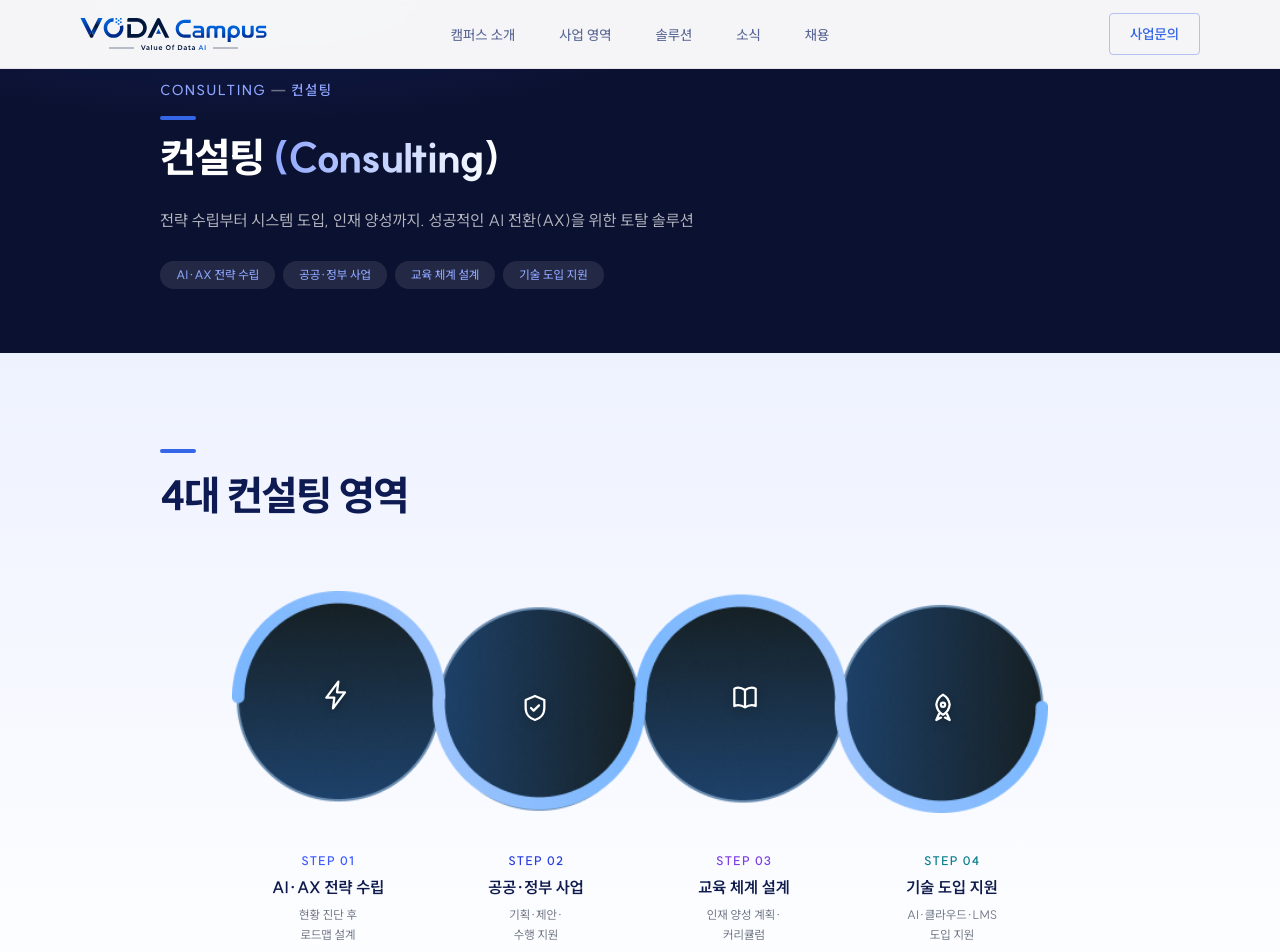
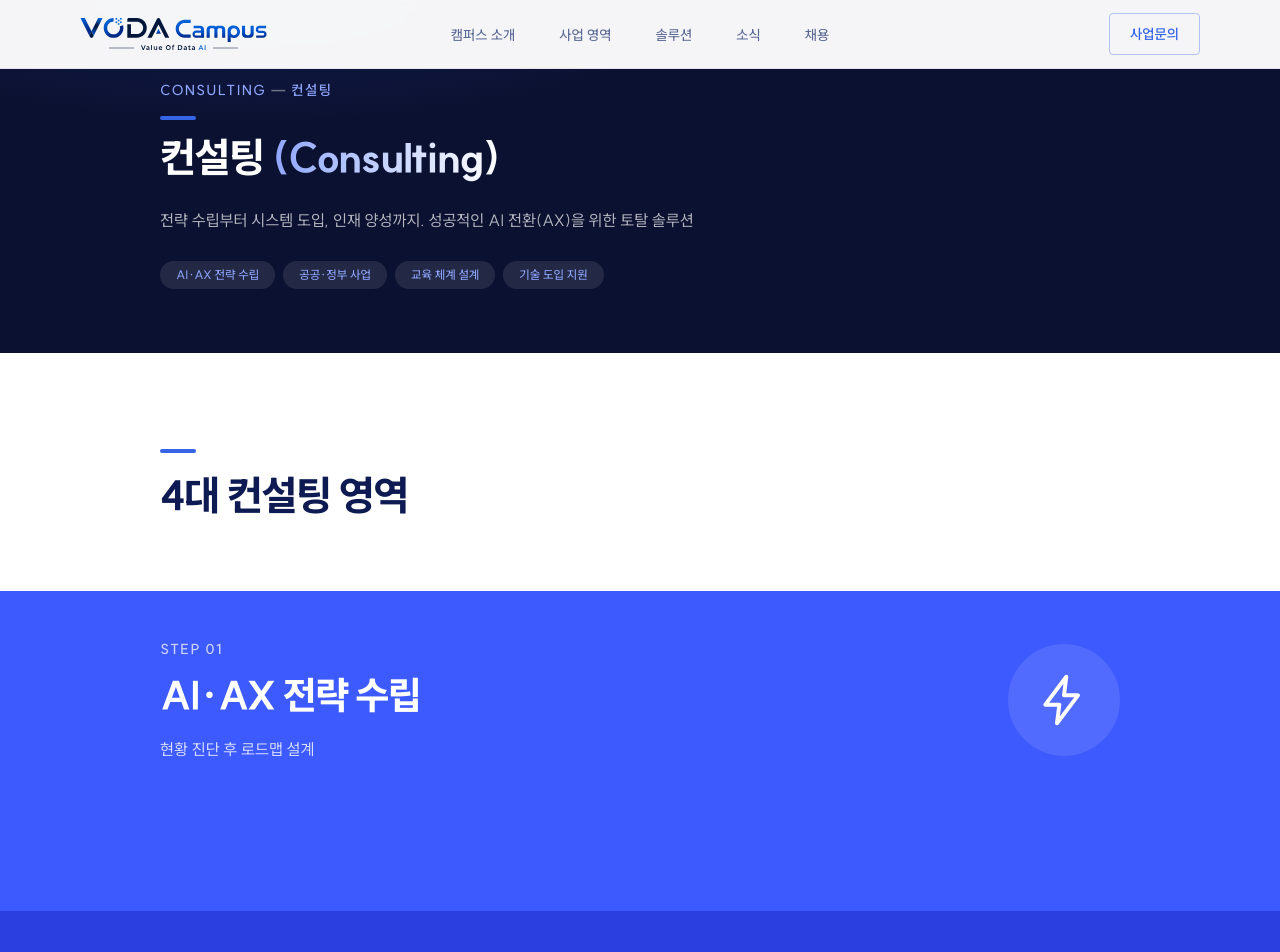
Before and after one commit to chaeuns/vodawebsite, a Next.js app: page /business/consulting in a window 1280 px wide. Shown: the top 952 px of the page. Built offline with nearby package versions, Linux system fonts and the light colour scheme.

Commit message:
컨설팅페이지 사업영역, 프로세스 수정

```diff
--- a/app/business/consulting/page.tsx
+++ b/app/business/consulting/page.tsx
@@ -1,20 +1,11 @@
 // app/business/consulting/page.tsx
 // VODA · 컨설팅(Consulting) 페이지
-// 구조: 01 히어로 → 02 4대 컨설팅 영역(겹치는 원형 다이어그램) → 03 프로세스 → 04 Bottom CTA
+// 구조: 01 히어로 → 02 4대 컨설팅 영역(계단형 스택 카드) → 03 프로세스 → 04 Bottom CTA
 // 컬러: 히어로/프로세스는 네이비(#0B1130) + 블루(#3D5AFE), 02번 섹션만 밝은 그라데이션
 
-import Image from "next/image";
 import Container from "@/app/components/Container";
 
 const heroTags = ["AI·AX 전략 수립", "공공·정부 사업", "교육 체계 설계", "기술 도입 지원"];
-
-// public/4_consulting_areas.png 내 4개 원의 중심 좌표(이미지 700×191 기준 %) — 아이콘 정렬용
-const circlePositions = [
-  { left: "12.9%", top: "47.1%" },
-  { left: "37.1%", top: "52.9%" },
-  { left: "62.9%", top: "48.2%" },
-  { left: "87.1%", top: "52.9%" },
-];
 
 const consultingAreas = [
   {
@@ -25,7 +16,7 @@ const consultingAreas = [
     accent: "#3D5AFE",
     glow: "rgba(61,90,254,0.5)",
     icon: (
-      <svg viewBox="0 0 24 24" fill="none" className="h-7 w-7 sm:h-8 sm:w-8">
+      <svg viewBox="0 0 24 24" fill="none" className="h-10 w-10 sm:h-14 sm:w-14">
         <path
           d="M13 2 4 14h6l-1 8 9-12h-6l1-8z"
           stroke="currentColor"
@@ -44,7 +35,7 @@ const consultingAreas = [
     accent: "#2B3FE0",
     glow: "rgba(43,63,224,0.5)",
     icon: (
-      <svg viewBox="0 0 24 24" fill="none" className="h-7 w-7 sm:h-8 sm:w-8">
+      <svg viewBox="0 0 24 24" fill="none" className="h-10 w-10 sm:h-14 sm:w-14">
         <path
           d="M12 3l7 3v6c0 5-3.5 8-7 9-3.5-1-7-4-7-9V6l7-3z"
           stroke="currentColor"
@@ -69,7 +60,7 @@ const consultingAreas = [
     accent: "#7B3FE4",
     glow: "rgba(123,63,228,0.5)",
     icon: (
-      <svg viewBox="0 0 24 24" fill="none" className="h-7 w-7 sm:h-8 sm:w-8">
+      <svg viewBox="0 0 24 24" fill="none" className="h-10 w-10 sm:h-14 sm:w-14">
         <path
           d="M4 5c2-1 5-1 8 1 3-2 6-2 8-1v13c-2-1-5-1-8 1-3-2-6-2-8-1V5z"
           stroke="currentColor"
@@ -88,7 +79,7 @@ const consultingAreas = [
     accent: "#0B7F8C",
     glow: "rgba(14,165,183,0.5)",
     icon: (
-      <svg viewBox="0 0 24 24" fill="none" className="h-7 w-7 sm:h-8 sm:w-8">
+      <svg viewBox="0 0 24 24" fill="none" className="h-10 w-10 sm:h-14 sm:w-14">
         <path
           d="M12 2c2.8 1.4 4.6 4 5 7.5-.4 3.5-2.2 6.1-5 7.5-2.8-1.4-4.6-4-5-7.5.4-3.5 2.2-6.1 5-7.5z"
           stroke="currentColor"
@@ -110,7 +101,7 @@ const consultingAreas = [
 
 const process = [
   {
-    step: "STEP 01",
+    step: "01",
     title: "현황 진단",
     desc: "조직·역량·데이터 분석",
     from: "#3D5AFE",
@@ -124,7 +115,7 @@ const process = [
     ),
   },
   {
-    step: "STEP 02",
+    step: "02",
     title: "전략 및 설계",
     desc: "로드맵·실행 전략 수립",
     from: "#2B3FE0",
@@ -138,7 +129,7 @@ const process = [
     ),
   },
   {
-    step: "STEP 03",
+    step: "03",
     title: "실행·도입",
     desc: "시스템·교육 실행",
     from: "#7B3FE4",
@@ -156,7 +147,7 @@ const process = [
     ),
   },
   {
-    step: "STEP 04",
+    step: "04",
     title: "성과·사후관리",
     desc: "성과 측정·지속 관리",
     from: "#0EA5B7",
@@ -218,8 +209,8 @@ export default function ConsultingPage() {
         </Container>
       </section>
 
-      {/* 02. 4대 컨설팅 영역 — 겹치는 원형 이미지 + 아이콘/텍스트 */}
-      <section className="bg-linear-to-b from-[#EEF2FF] to-white py-24">
+      {/* 02. 4대 컨설팅 영역 — 화면 꽉 찬 컬러 밴드가 스크롤에 따라 겹겹이 덮이는 스택 */}
+      <section className="bg-white pt-24">
         <Container>
           <div className="mb-16 pl-20 pr-20">
             <span className="mb-3 block h-1 w-9 rounded-full bg-[#3566e8]" />
@@ -230,59 +221,48 @@ export default function ConsultingPage() {
               4대 컨설팅 영역
             </h2>
           </div>
+        </Container>
 
-          <div className="mx-auto max-w-4xl px-4 sm:px-10">
-            {/* 원 이미지 + 아이콘 오버레이 */}
-            <div className="relative w-full" style={{ aspectRatio: "700 / 191" }}>
-              <Image
-                src="/4_consulting_areas.png"
-                alt=""
-                fill
-                className="object-contain"
-                sizes="(min-width: 768px) 800px, 100vw"
-              />
+        <div className="relative">
           {consultingAreas.map((area, i) => (
             <div
               key={area.no}
-                  className="absolute text-white drop-shadow-[0_2px_4px_rgba(0,0,0,0.35)]"
+              id={`area-${area.no}`}
+              className="sticky flex min-h-70 items-start pt-10 text-white sm:min-h-80 sm:pt-12"
               style={{
-                    left: circlePositions[i].left,
-                    top: circlePositions[i].top,
-                    transform: "translate(-50%, -50%)",
+                top: `${68 + i * 108}px`,
+                zIndex: i + 1,
+                background: `linear-gradient(135deg, ${area.accent}, rgb(${area.rgb}))`,
               }}
             >
+              <Container className="w-full">
+                <div className="flex flex-col items-start justify-between gap-6 pl-20 pr-20 sm:flex-row sm:items-center">
+                  <div>
+                    <p className="text-sm font-bold tracking-widest text-white/70">
+                      STEP {area.no}
+                    </p>
+                    <h3
+                      className="mt-2 font-extrabold font-suit"
+                      style={{ fontSize: "clamp(1.7rem,3vw,2.6rem)", letterSpacing: "-0.03em" }}
+                    >
+                      {area.title}
+                    </h3>
+                    <p className="mt-3 max-w-md text-sm leading-relaxed text-white/80 sm:text-base">
+                      {area.desc.join(" ")}
+                    </p>
+                  </div>
+                  <div className="flex h-20 w-20 flex-none items-center justify-center rounded-full bg-white/10 sm:h-28 sm:w-28">
                     {area.icon}
+                  </div>
+                </div>
+              </Container>
             </div>
           ))}
         </div>
-
-            {/* 아이콘 하단 텍스트 */}
-            <div className="mt-8 grid grid-cols-4 gap-x-2 gap-y-8 sm:mt-10 sm:gap-x-4">
-              {consultingAreas.map((area) => (
-                <div key={area.no} className="text-center">
-                  <p
-                    className="text-[10px] font-bold tracking-widest sm:text-xs"
-                    style={{ color: area.accent }}
-                  >
-                    STEP {area.no}
-                  </p>
-                  <p className="mt-1.5 text-xs font-bold text-[#0F1B4C] sm:text-base">
-                    {area.title}
-                  </p>
-                  <p className="mt-1.5 hidden text-xs leading-relaxed text-gray-500 sm:block">
-                    {area.desc[0]}
-                    <br />
-                    {area.desc[1]}
-                  </p>
-                </div>
-              ))}
-            </div>
-          </div>
-        </Container>
       </section>
 
       {/* 03. 프로세스 */}
-      <section className="relative overflow-hidden bg-[#080C24] py-24">
+      <section className="relative overflow-hidden bg-[#080C24] pt-24 pb-34">
         <div
           className="pointer-events-none absolute inset-0 opacity-50"
           style={{
```
Also changed, not shown: public/consulting_areas.png (added). Lines whose indentation alone changed are shown as unchanged.
